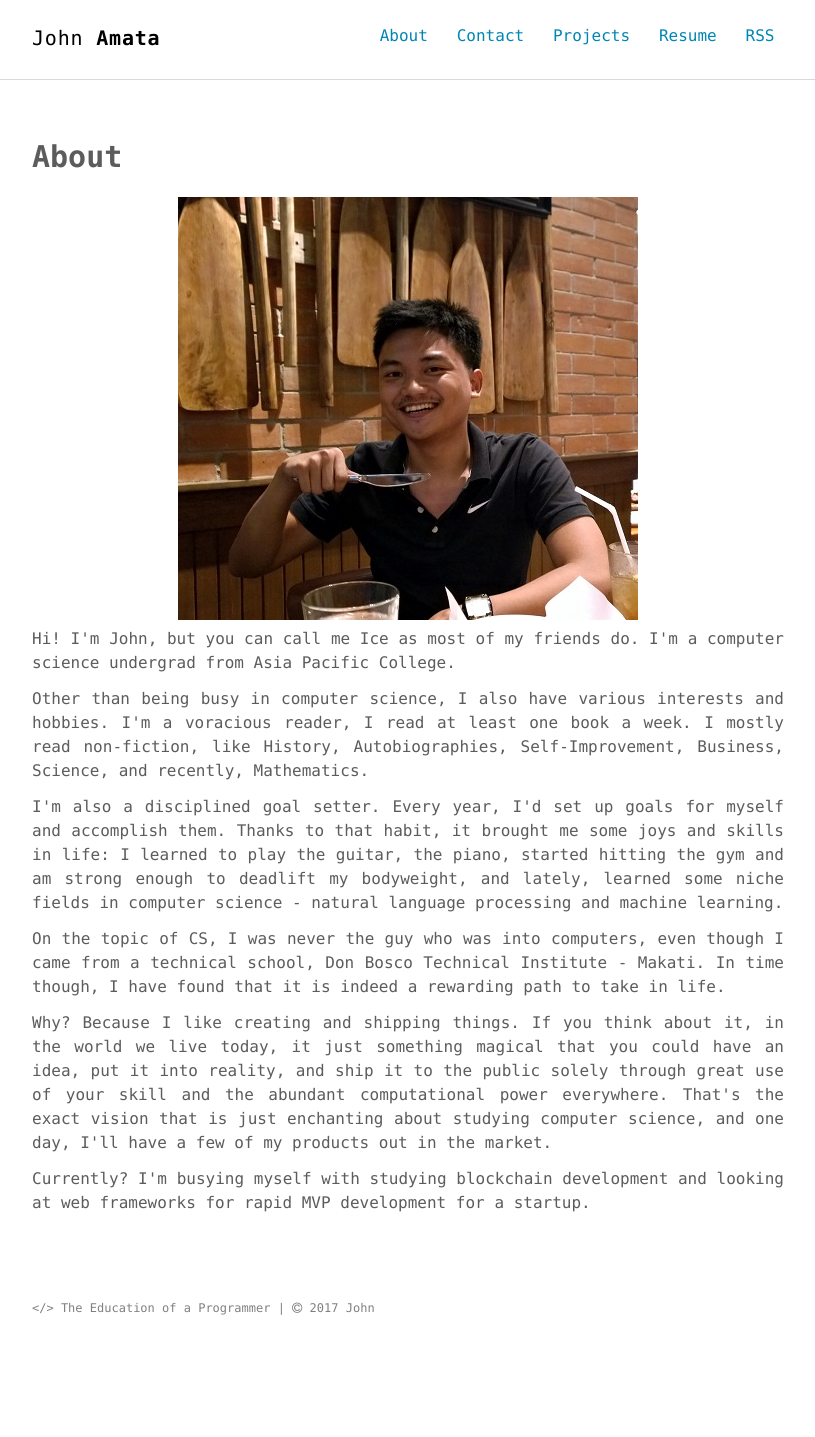
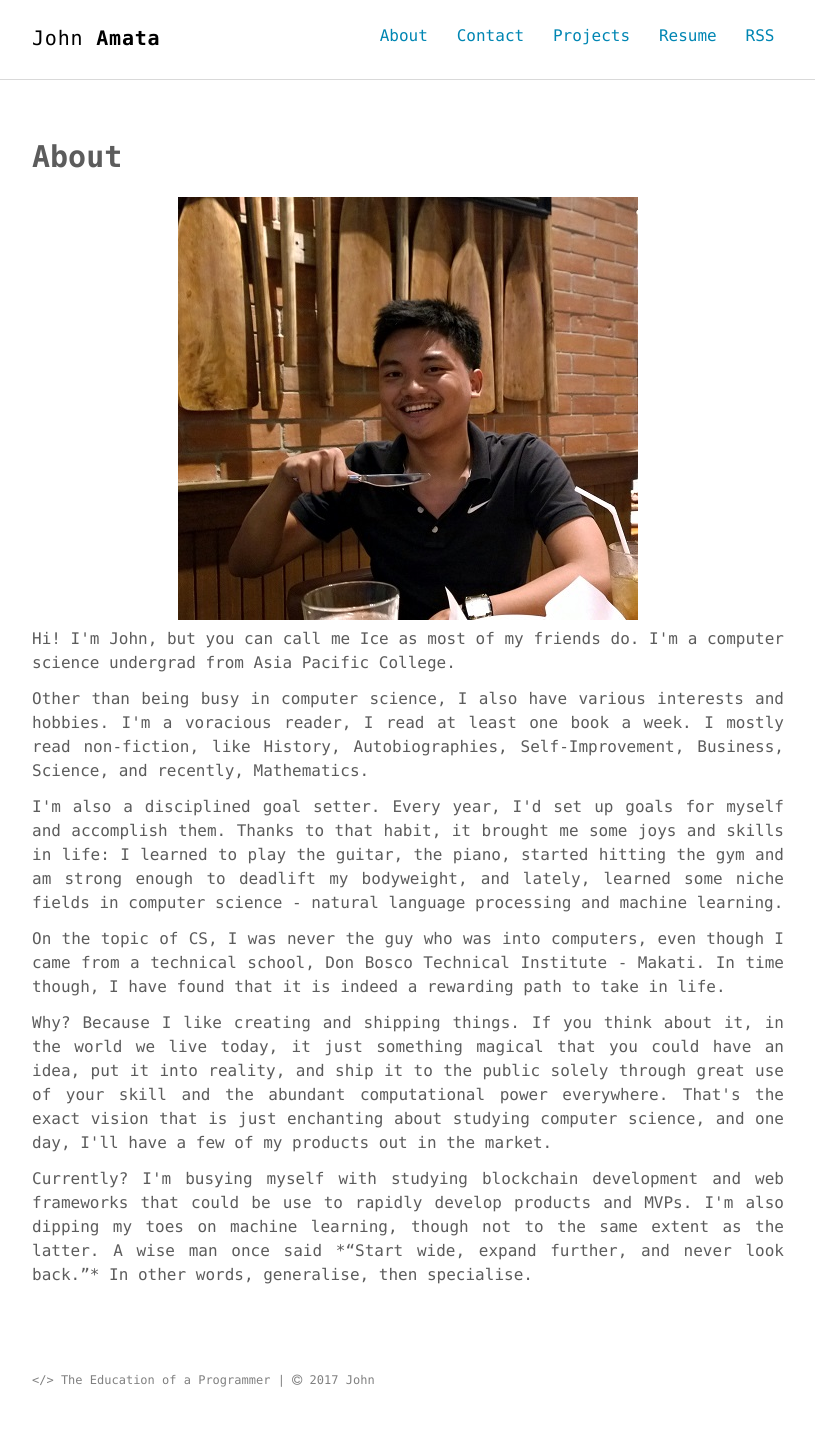
Before and after one commit to jpamata/jpamata.github.io, a Jekyll site: the page built from about.md, in a window 1280 px wide. Shown: the whole page, without its empty margins (232-1047 px from the left). Built offline with Jekyll 4.4.1, drawn with Linux system fonts in a browser that asks for light colours; before the commit the page ends 1365 px from its top, so only the background shows below that.

Commit message:
Update about.md

```diff
--- a/about.md
+++ b/about.md
@@ -10,4 +10,4 @@
 <p align="justify">I'm also a disciplined goal setter. Every year, I'd set up goals for myself and accomplish them. Thanks to that habit, it brought me some joys and skills in life: I learned to play the guitar, the piano, started hitting the gym and am strong enough to deadlift my bodyweight, and lately, learned some niche fields in computer science - natural language processing and machine learning.</p>
 <p align="justify">On the topic of CS, I was never the guy who was into computers, even though I came from a technical school, Don Bosco Technical Institute - Makati. In time though, I have found that it is indeed a rewarding path to take in life. </p>
 <p align="justify">Why? Because I like creating and shipping things. If you think about it, in the world we live today, it just something magical that you could have an idea, put it into reality, and ship it to the public solely through great use of your skill and the abundant computational power everywhere. That's the exact vision that is just enchanting about studying computer science, and one day, I'll have a few of my products out in the market.</p>
-<p align="justify">Currently? I'm busying myself with studying blockchain development and looking at web frameworks for rapid MVP development for a startup.</p>
+<p align="justify">Currently? I'm busying myself with studying blockchain development and web frameworks that could be use to rapidly develop products and MVPs. I'm also dipping my toes on machine learning, though not to the same extent as the latter. A wise man once said *“Start wide, expand further, and never look back.”* In other words, generalise, then specialise.
```
